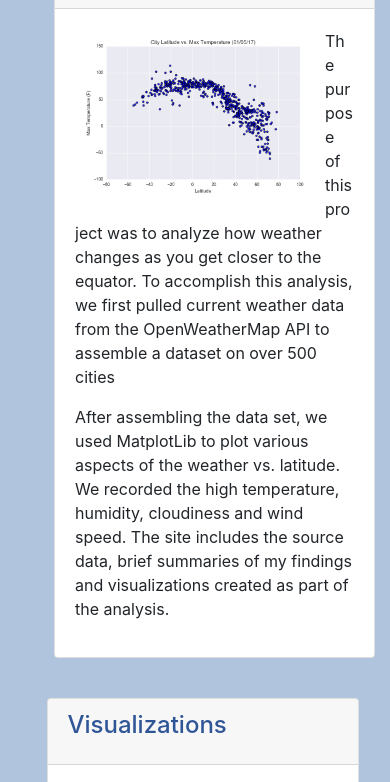
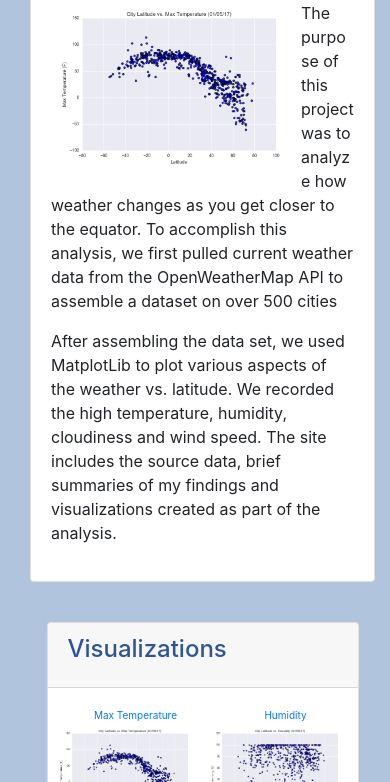
Before and after one commit to zeexav/zeexav.github.io, a plain HTML site: page wk_11_weather_lats/index.html in a window 390 px wide. Shown: the part 211-993 px from the top of the page. Drawn offline with nearby package versions, Linux system fonts and the light colour scheme.

Commit message:
changed class of card

```diff
--- a/wk_11_weather_lats/index.html
+++ b/wk_11_weather_lats/index.html
@@ -49,8 +49,8 @@
 
     <div class = "row ml-auto">
 
-        <div class = "col-md-7 ml-4">
-        <div class = "card desc">
+        <div class = "col-md-7">
+        <div class = "card desc mx-auto">
             <div class = "card-header">
 
                     <h4 class = "card-title">Summary: Does Latitude Impact Weather </h4>
```
